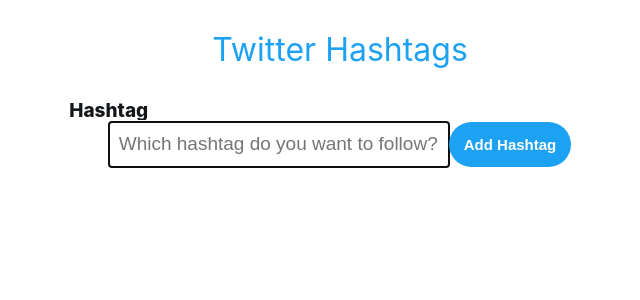
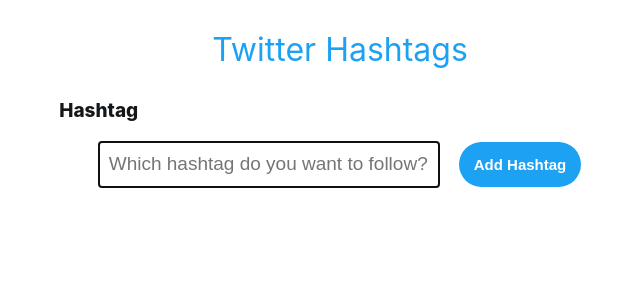
Before and after one commit to lcandiago/twitter-hashtags-client, a React (Create React App) app: page / in a window 1280 px wide. Shown: the top 300 px of the page, without its empty margins (300-940 px from the left). Built offline with nearby package versions, Linux system fonts and the light colour scheme; the HTML template or start-up script is replaced by a standard one.

Commit message:
add margins on input

```diff
--- a/src/App.css
+++ b/src/App.css
@@ -31,6 +31,7 @@
   font-weight: 800;
   font-size: 19px;
   width: 100%;
+  margin-bottom: 20px;
 }
 
 .hashtagForm__input {
@@ -41,6 +42,7 @@
   line-height: 1.3125;
   padding: 10px;
   width: 340px;
+  margin-right: 20px;
 }
 
 @media (max-width: 600px) {
```
